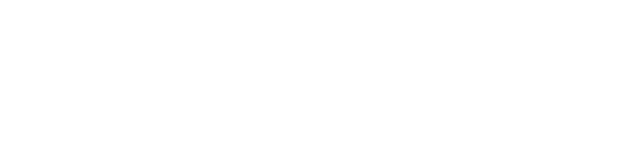
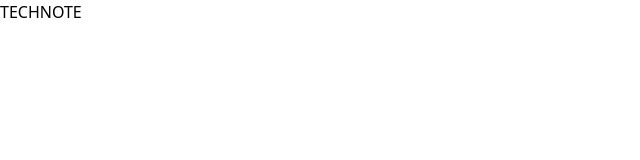
Before and after one commit to Confident2/techNote, a website: page src/index.html in a window 1280 px wide. Shown: the whole page, without its empty margins (0-640 px from the left). Drawn offline with Linux system fonts and the light colour scheme.

Commit message:
build deployment

```diff
--- a/src/index.html
+++ b/src/index.html
@@ -6,5 +6,7 @@
     <title>Login Form</title>
     <link rel="stylesheet" href="css/style.css" />
   </head>
-  <body></body>
+  <body>
+    <h1>TECHNOTE</h1>
+  </body>
 </html>
```
Also changed, not shown: dist/js/config/allowedOrigins.js, dist/js/config/corsOption.js, dist/js/controllers/authController.js (added), dist/js/controllers/noteController.js (added), dist/js/controllers/userController.js, dist/js/middleware/errorHandler.js, dist/js/middleware/logEvents.js, dist/js/middleware/loginLimiter.js (added), dist/js/middleware/verifyJWT.js (added), dist/js/models/Note.js, dist/js/models/User.js, dist/js/routes/authRoutes.js (added), dist/js/routes/noteRoutes.js (added), dist/js/server.js, 1 other file.
